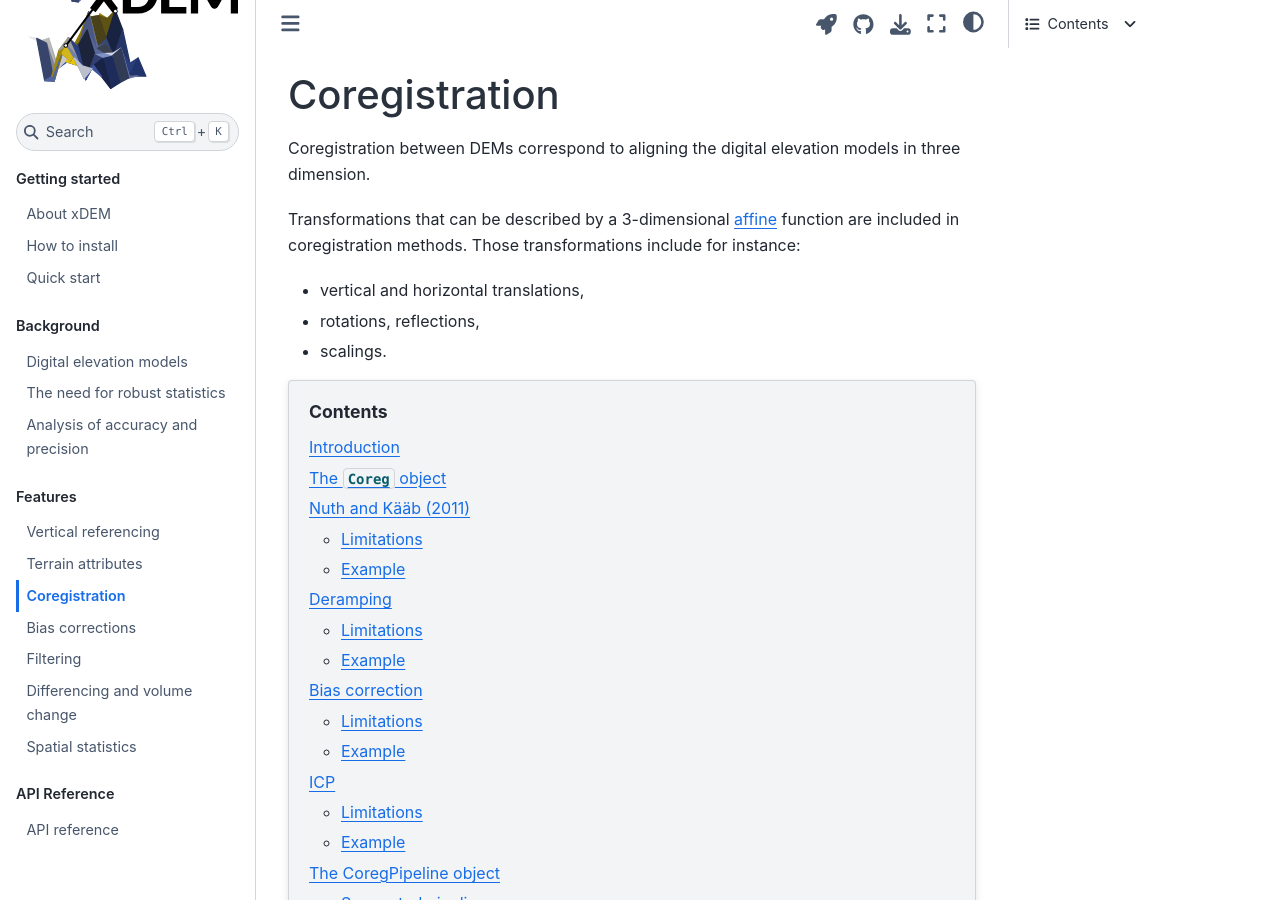
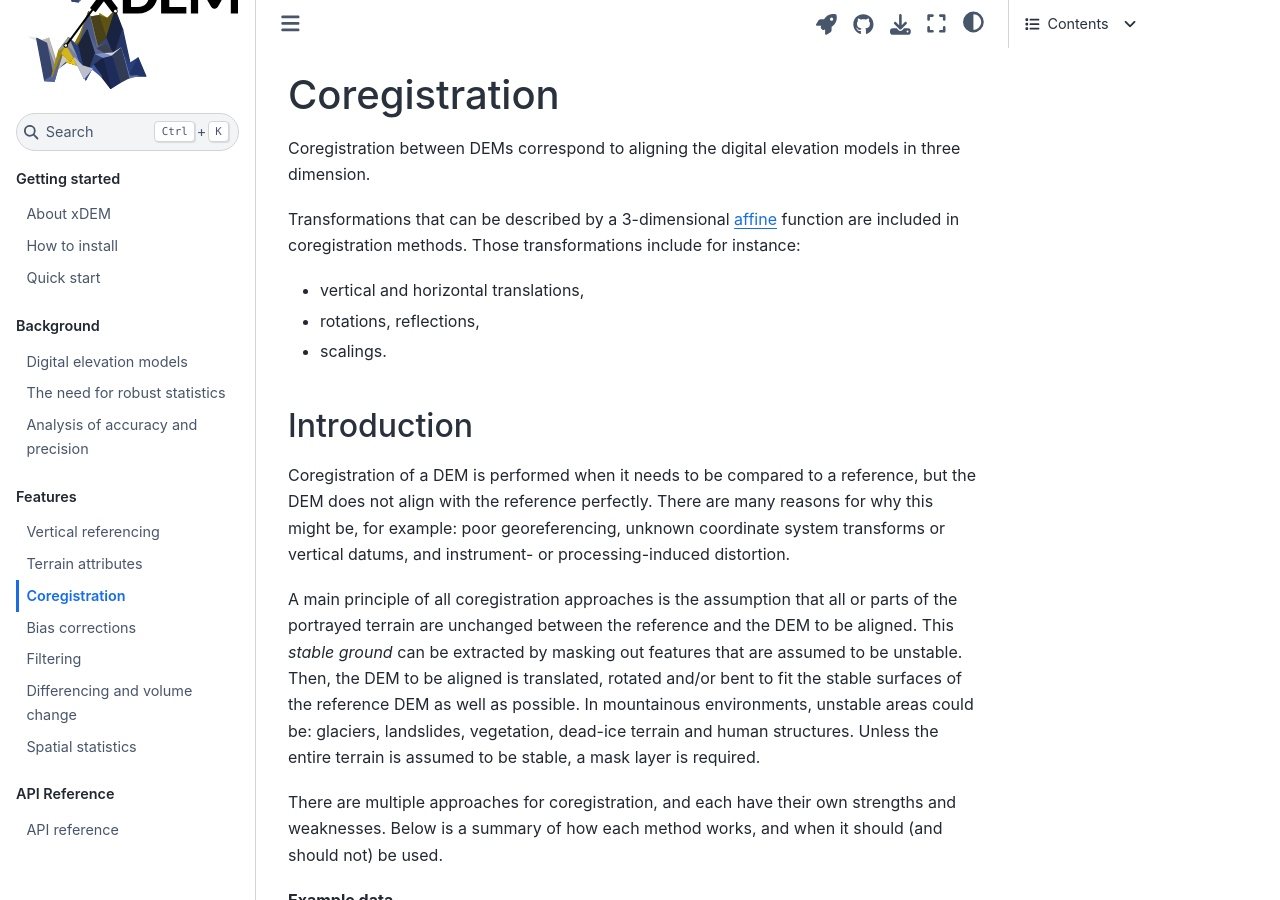
Before and after one commit to GlacioHack/xdem, a Sphinx documentation site: the page built from doc/source/coregistration.md, in a window 1280 px wide and 900 px high. Built offline with Sphinx 7.4.7 and the Sphinx Book theme 1.1.4, drawn with Linux system fonts in a browser that asks for light colours; pages that are not in the unit, such as notebooks, are missing from menus; the version number is read from the project's files by our own code.

Commit message:
Remove page toc as those are displayed on right side with sphinx-book-theme (#351)

````diff
--- a/doc/source/conf.py
+++ b/doc/source/conf.py
@@ -59,7 +59,7 @@ extensions = [
 ]
 
 # For sphinx design to work properly
-myst_enable_extensions = ["colon_fence"]
+myst_enable_extensions = ["colon_fence", "dollarmath"]
 
 # For myst-nb to find the Jupyter kernel (=environment) to run from
 nb_kernel_rgx_aliases = {".*xdem.*": "python3"}
@@ -160,6 +160,7 @@ html_theme_options = {
         "notebook_interface": "jupyterlab",
         # For launching Binder in Jupyterlab to open MD files as notebook (downloads them otherwise)
     },
+    "show_toc_level": 2  # To show more levels on the right sidebar TOC
 }
 
 # For dark mode
--- a/doc/source/coregistration.md
+++ b/doc/source/coregistration.md
@@ -22,10 +22,6 @@ Those transformations include for instance:
 - vertical and horizontal translations,
 - rotations, reflections,
 - scalings.
-
-```{contents} Contents
-:local: true
-```
 
 ## Introduction
 
````
Also changed, not shown: doc/source/comparison.md (+0 -4 lines), doc/source/spatialstats.md (+0 -4 lines), doc/source/terrain.md (+0 -5 lines).
